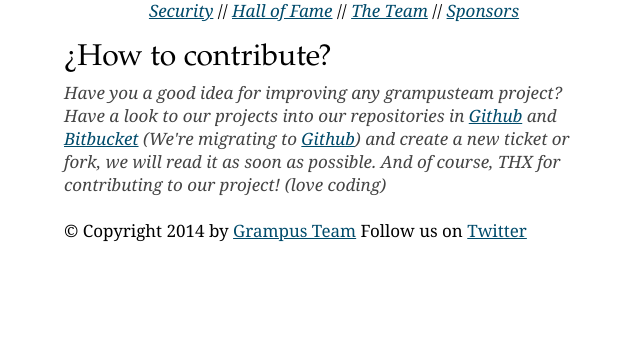
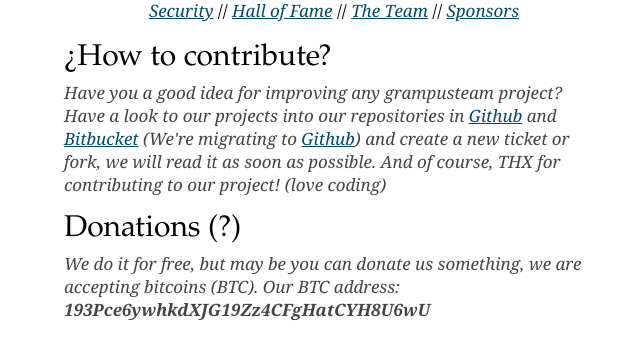
Before and after one commit to GrampusTeam/Grampus-website, a Flask app: page /contribute in a window 1280 px wide. Shown: the part 367-708 px from the top of the page, without its empty margins (306-946 px from the left). Before the commit the page ends 609 px from the top, so only its background shows below. Run offline with Flask 2, Linux system fonts and the light colour scheme; some libraries are stand-ins or nearby versions.

Commit message:
Update contribute.html
added our bitcoin address, we are accepting donations :D

```diff
--- a/templates/contribute.html
+++ b/templates/contribute.html
@@ -5,4 +5,14 @@
 Have you a good idea for improving any grampusteam project? Have a look to our projects into our repositories in <a href="https://github.com/grampusteam">Github</a> and <a href="https://bitbucket.org/grampusteam">Bitbucket</a> (We're migrating to <a href="http://github.com/">Github</a>) and create a new ticket or fork, we will read it as soon as possible.
 And of course, THX for contributing to our project! (love coding)
 </blockquote>
+
+<h2>Donations (?)</h2>
+<blockquote>
+We do it for free, but may be you can donate us something, we are accepting bitcoins (BTC).
+Our BTC address: <b>193Pce6ywhkdXJG19Zz4CFgHatCYH8U6wU</b>
+</blockquote>
+<br>
+<img src="{{ url_for('static', filename='barcode.png') }}"/>
+<br>
+<blockquote><b>Thanks alot dear contributor</b></blockquote>
 {% endblock %}
```
